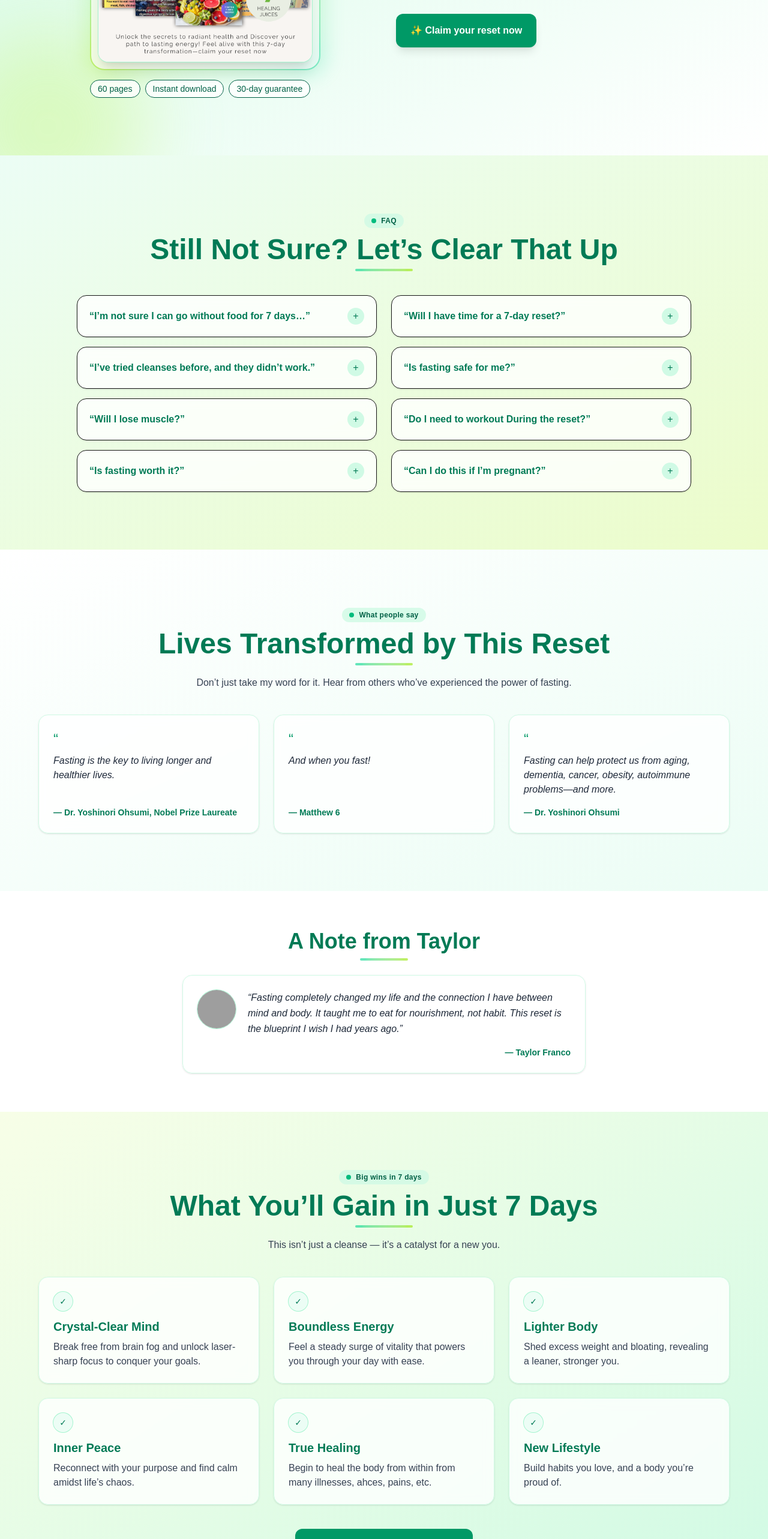
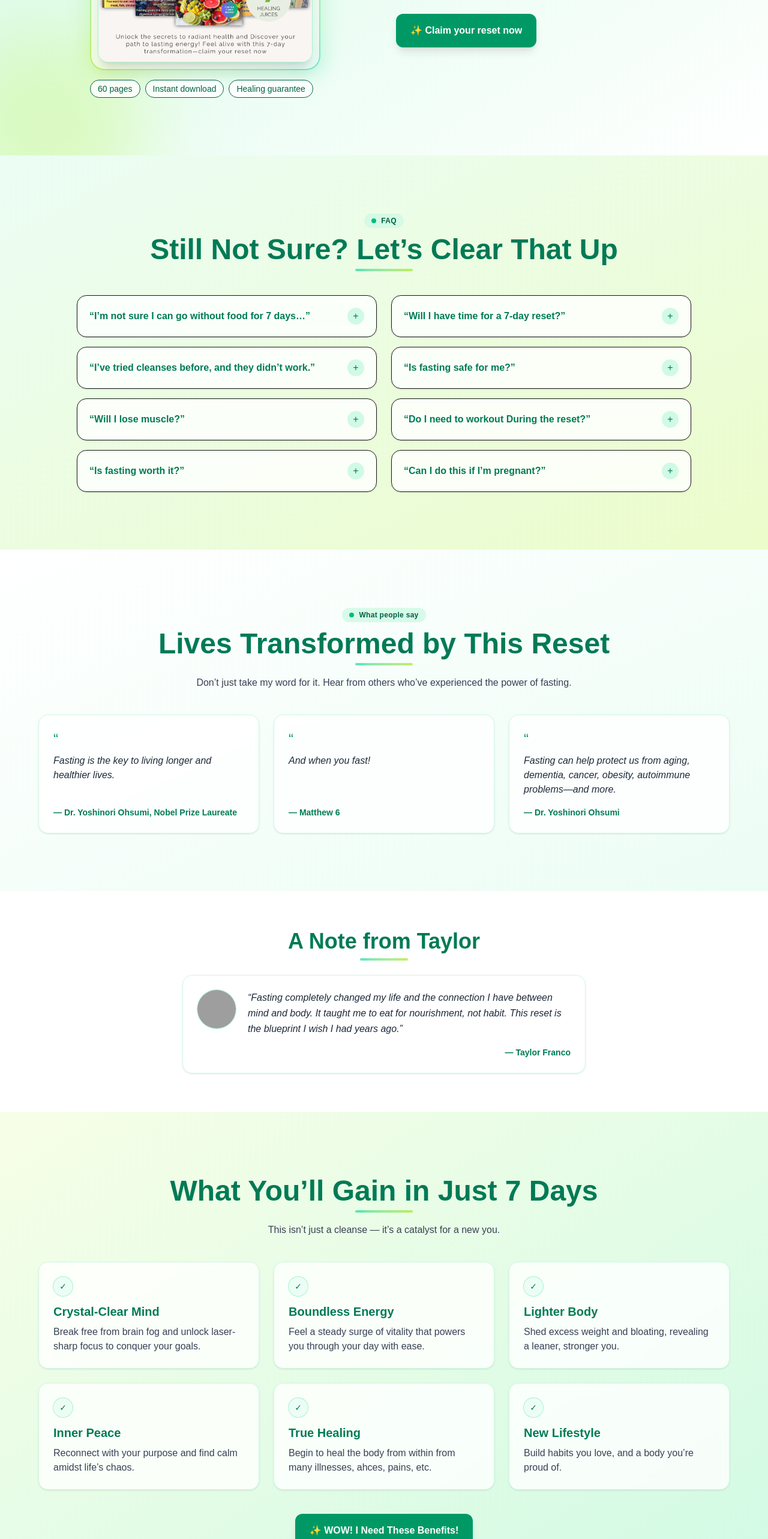
Before and after one commit to taylor-franco-91/mbr-next, a Next.js app: page / in a window 1280 px wide. Shown: the part 4720-7285 px from the top of the page at 60% size. Built offline with nearby package versions, Linux system fonts and the light colour scheme; grey boxes are pictures that could not be loaded.

Commit message:
style(cta): amber purchase button for higher contrast; keep hero emerald

```diff
--- a/app/page.js
+++ b/app/page.js
@@ -267,7 +267,7 @@ export default function HomePage() {
               <ul className="mt-4 flex flex-wrap gap-2 justify-center md:justify-start text-sm">
                 <li className="px-3 py-1 rounded-full border bg-white/80 backdrop-blur text-emerald-800">60 pages</li>
                 <li className="px-3 py-1 rounded-full border bg-white/80 backdrop-blur text-emerald-800">Instant download</li>
-                <li className="px-3 py-1 rounded-full border bg-white/80 backdrop-blur text-emerald-800">30-day guarantee</li>
+                <li className="px-3 py-1 rounded-full border bg-white/80 backdrop-blur text-emerald-800">Healing guarantee</li>
               </ul>
             </div>
 
@@ -514,10 +514,7 @@ export default function HomePage() {
         <div className="max-w-6xl mx-auto">
           {/* header */}
           <div className="text-center">
-            <div className="inline-flex items-center gap-2 rounded-full bg-emerald-100/80 text-emerald-800 px-3 py-1 text-xs font-semibold tracking-wide">
-              <span className="h-2 w-2 rounded-full bg-emerald-500" />
-              Big wins in 7 days
-            </div>
+
             <h2 className="mt-3 text-4xl md:text-5xl font-extrabold text-emerald-700">
               What You’ll Gain in Just 7 Days
             </h2>
@@ -738,13 +735,14 @@ export default function HomePage() {
                 {/* value headline (bridge to CTA) */}
                 <h3 className="mt-5 mb-2 text-base md:text-lg text-emerald-900 tracking-tight text-left">
                   <span className="font-extrabold text-emerald-800">Your one-time ticket to a healthier you</span>
-                  <span className="font-normal"> — pass this wisdom down for generations!</span>
+                  <span className="font-normal">, pass this wisdom down for generations!</span>
                 </h3>
 
                 <div className="mt-6">
                   <a
                     href="https://buy.stripe.com/test_dRm6oH2L3egh2Hf6hQgrS00"
-                    className="inline-flex w-full items-center justify-center rounded-xl px-6 py-3 text-base font-semibold bg-emerald-600 hover:bg-emerald-700 text-white shadow-lg hover:shadow-xl transition-transform hover:scale-[1.02] active:scale-[.98]"
+                    className="inline-flex w-full items-center justify-center rounded-xl px-6 py-3 text-base font-semibold bg-amber-500 hover:bg-amber-600 text-white shadow-md hover:shadow-lg ring-1 ring-amber-300/40 focus:outline-none focus:ring-4 focus:ring-amber-200 transition-transform hover:scale-[1.02] active:scale-[.98]"
+
                   >
                     🔥 Buy Now & Change Your Life
                   </a>
@@ -756,7 +754,7 @@ export default function HomePage() {
                 {/* guarantee */}
                 <div className="mt-6 rounded-xl border border-emerald-200 bg-emerald-50/60 p-4">
                   <p className="text-sm text-emerald-900">
-                    <span className="font-semibold">Get Ready For An Amazing Transformation!</span> 100% Healing Guarantee! Just Follow The Blueprint
+                    <span className="font-semibold">Get Ready For An Amazing Transformation!</span> 100% Healing Guaranteed! Just Follow The Blueprint
                   </p>
                 </div>
 
```
